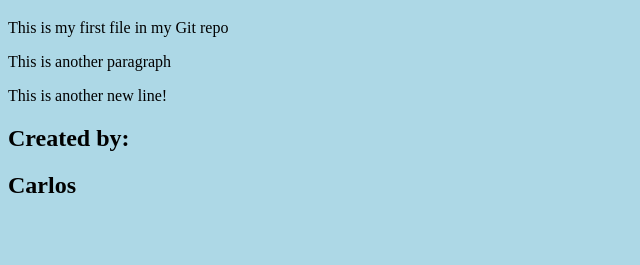
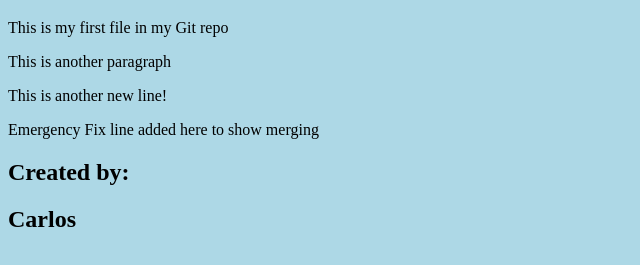
Before and after one commit to chrobles9/chrobles9.github.io, a plain HTML site: page index.html in a window 1280 px wide. Shown: the part 61-326 px from the top of the page, without its empty margins (0-640 px from the left). Drawn offline with Linux system fonts and the light colour scheme.

Commit message:
Updated index.html with emergency paragraph fix

```diff
--- a/index.html
+++ b/index.html
@@ -13,6 +13,7 @@
   <p>This is my first file in my Git repo</p>
   <p>This is another paragraph</p>
   <p>This is another new line!</p>
+  <p>Emergency Fix line added here to show merging</p>
 
   <h2>Created by:</h2>
   <h2>Carlos</h2>
```
